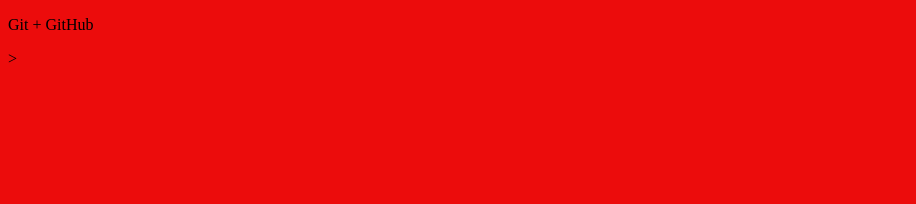
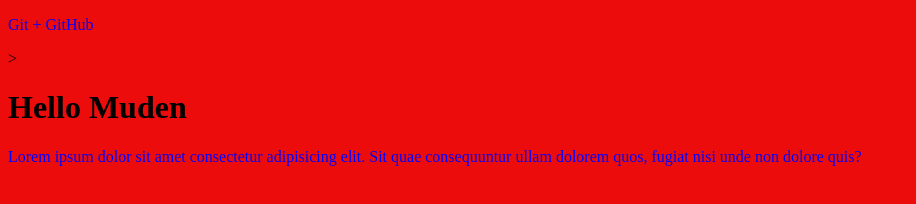
Before and after one commit to panneetron/git-test, a plain HTML site: page index.html in a window 1280 px wide. Shown: the whole page, without its empty margins (0-916 px from the left). Drawn offline with Linux system fonts and the light colour scheme.

Commit message:
дурдом

```diff
--- a/css/main.css
+++ b/css/main.css
@@ -1,3 +1,10 @@
 body {
 	background-color: rgb(236, 12, 12);
 }
+
+p {
+	color: blue;
+}
+h2 {
+	font-size: 60px;
+}
--- a/index.html
+++ b/index.html
@@ -11,6 +11,9 @@
 
 <body>
 	<p>Git + GitHub</p>>
+	<h1>Hello Muden</h1>
+	<p>Lorem ipsum dolor sit amet consectetur adipisicing
+		elit. Sit quae consequuntur ullam dolorem quos, fugiat nisi unde non dolore quis?</p>
 </body>
 
 </html>
```
